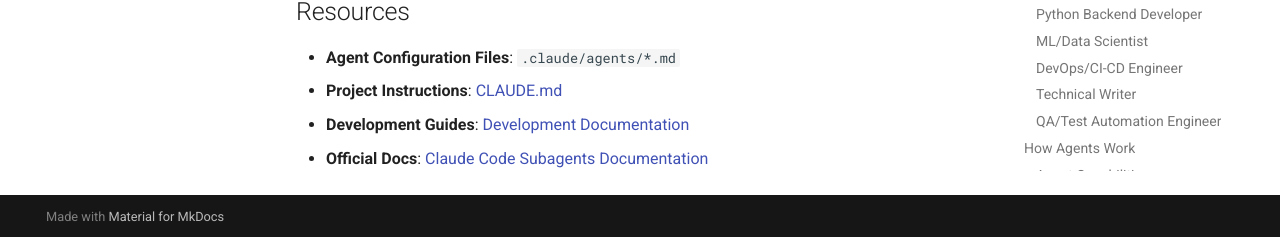
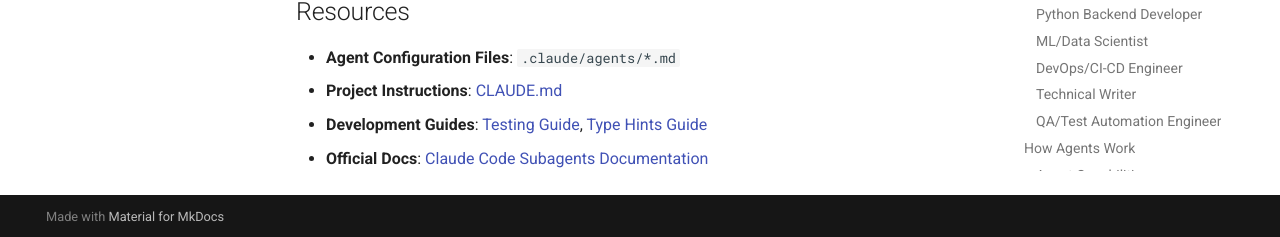
Before and after one commit to feniix/kinemotion, an MkDocs documentation site: the page built from docs/development/agents-guide.md, in a window 1280 px wide and 900 px high, scrolled down 9119 px. Shown: the part 660-897 px from the top of the window. Built offline with MkDocs 1.6.1 and Material for MkDocs 9.7.7, drawn with Linux system fonts in a browser that asks for light colours; comment, search, counter and statistics services are not loaded.

Commit message:
docs: fix broken links in agents-guide
Fix MkDocs strict mode build failure caused by broken links:
- Link to CLAUDE.md changed to GitHub URL (file not in docs/)
- Link to README.md replaced with specific development guides

This resolves the documentation build failure in CI.

```diff
--- a/docs/development/agents-guide.md
+++ b/docs/development/agents-guide.md
@@ -391,6 +391,6 @@
 ## Resources
 
 - **Agent Configuration Files**: `.claude/agents/*.md`
-- **Project Instructions**: [CLAUDE.md](../../CLAUDE.md)
-- **Development Guides**: [Development Documentation](README.md)
+- **Project Instructions**: [CLAUDE.md](https://github.com/feniix/kinemotion/blob/main/CLAUDE.md)
+- **Development Guides**: [Testing Guide](testing.md), [Type Hints Guide](type-hints.md)
 - **Official Docs**: [Claude Code Subagents Documentation](https://docs.claude.com/en/docs/claude-code/sub-agents)
```
